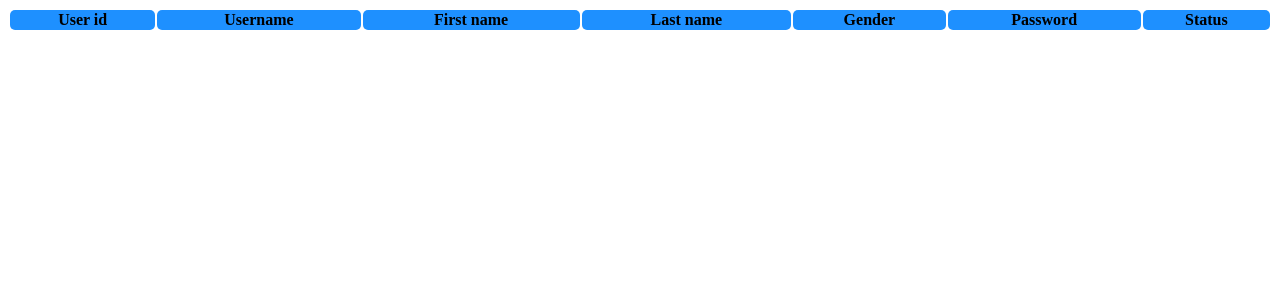
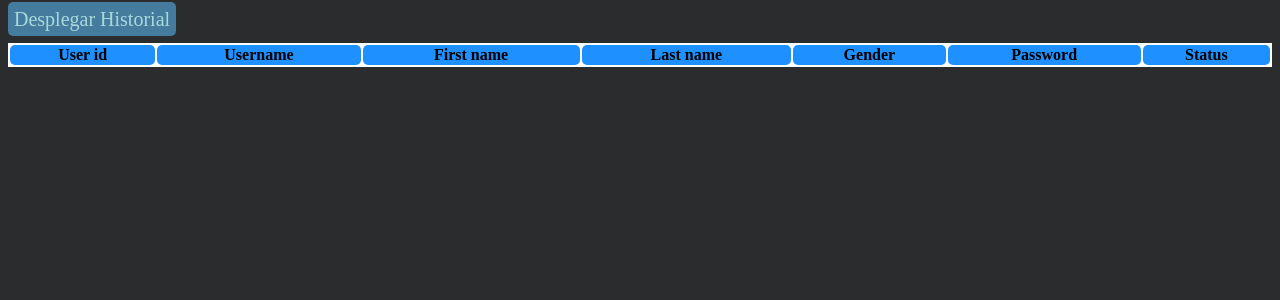
Before and after one commit to AlexisU32/datatable_php, a PHP site: page / in a window 1280 px wide. Shown: the top 300 px of the page. Run offline with PHP 8.4, Linux system fonts and the light colour scheme; data that the repository does not hold is empty.

Commit message:
Se agregan nuevo archivos

```diff
--- /dev/null
+++ b/app.js
@@ -0,0 +1,10 @@
+$('.historial').click(function(e){
+    e.preventDefault();
+
+    if($('.container_modal').css('display', 'none')){
+        $('.container_modal').css('display', 'block')
+    }else{
+        $('.container_modal').css('display', 'none')
+    }
+
+});
--- a/index.php
+++ b/index.php
@@ -22,6 +22,18 @@
 
 </head>
 <body>
+
+    <a class="historial" id="historial" href="#">Desplegar Historial</a>
+
+    <div class="container_modal">
+        <div class="header_container_modal">
+            <a href="#" id="btn_consulta" class="btn_consulta">Consulta</a>
+            <a href="#" id="btn_procedimiento" class="btn_procedimiento">Procedimiento</a>
+        </div>
+       <div class="body_historial">
+
+       </div>
+    </div>
 
     <div class="container" id="container">
 
@@ -57,5 +69,10 @@
 
     </div>
 
+
+    <script src="https://code.jquery.com/jquery-3.6.0.min.js" integrity="sha256-/xUj+3OJU5yExlq6GSYGSHk7tPXikynS7ogEvDej/m4="
+    crossorigin="anonymous"></script>
+    <script src="app.js"></script>
+
 </body>
 </html>
--- a/stilos.css
+++ b/stilos.css
@@ -3,6 +3,12 @@
     width: 100%;
     height: 100%;
     align-content: center;
+    margin-top: 12px;
+    background: #fff;
+}
+
+body{
+    background: #2B2C2E;
 }
 
 .tbUsers {
@@ -16,3 +22,59 @@
 .tbUsers thead th {
     border-radius: 5px;
 }
+
+/* Modal Historial*/
+.historial {
+    text-decoration: none;
+    background: #457b9d;
+    color: #a8dadc;
+    font-size: 20px;
+    padding: 6px;
+    border-radius: 5px;
+    margin: 0px;
+}
+
+.container_modal {
+    width: 250px;
+    height: 150px;
+    background: #FFF;
+    border-radius: 5px;
+    padding-bottom: 5px;
+    margin-top: 10px;
+    display: none;
+}
+
+.header_container_modal {
+    width: 100%;
+    height: 22px;
+    display: flex;
+    align-content: center;
+    border-top-left-radius: 5px;
+    border-top-right-radius: 5px;
+    background: #4B6FA8;
+}
+
+.btn_consulta {
+    text-decoration: none;
+    width: 40%;
+    text-align: center;
+    color: #FFF;
+    font-family: sans-serif;
+    padding: 3px;
+}
+
+.btn_procedimiento {
+    text-decoration: none;
+    width: 60%;
+    text-align: center;
+    color: #FFF;
+    font-family: sans-serif;
+    padding: 3px;
+}
+
+.body_historial {
+    width: 100%;
+}
+
+
+/*#4B6FA8*/
```
